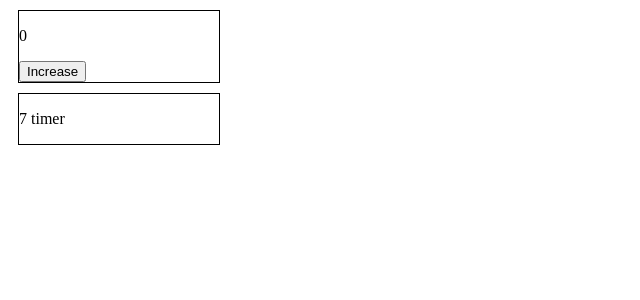
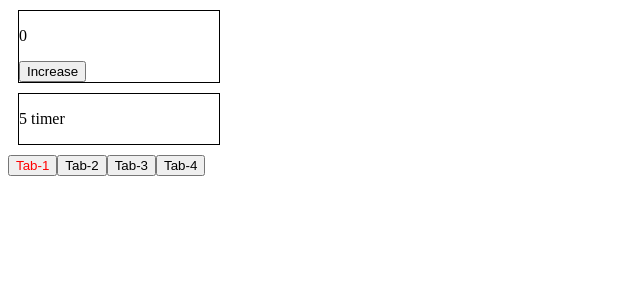
Before and after one commit to Bjchavda242837/First-React-Project, a React (Vite) app: page / in a window 1280 px wide. Shown: the top 300 px of the page, without its empty margins (0-640 px from the left). Built offline with nearby package versions, Linux system fonts and the light colour scheme.

Commit message:
added a new component which can use a real tab functinality

```diff
--- a/src/App.jsx
+++ b/src/App.jsx
@@ -6,6 +6,8 @@ function App() {
       <CountIncreaseComp />
 
       <CountTimerComp />
+
+      <TabEffect />
     </div>
   );
 }
@@ -67,4 +69,38 @@ function CountIncreaseComp() {
   );
 }
 
+function TabEffect() {
+
+  const [tab, setTab] = useState(1)
+
+  return <div>
+    <button onClick={()=> {
+      setTab(1)
+    }}
+    style={{color: tab == 1 ? "red" : "black"}}>Tab-1
+    </button>
+
+     <button onClick={()=> {
+      setTab(2)
+    }}
+    style={{color: tab == 2 ? "red" : "black"}}>Tab-2
+    </button>
+
+     <button onClick={()=> {
+      setTab(3)
+    }}
+    style={{color: tab == 3 ? "red" : "black"}}>Tab-3
+    </button>
+
+     <button onClick={()=> {
+      setTab(4)
+    }}
+    style={{color: tab == 4 ? "red" : "black"}}>Tab-4
+    </button>
+
+  </div>
+}
+
+
+
 export default App;
```
